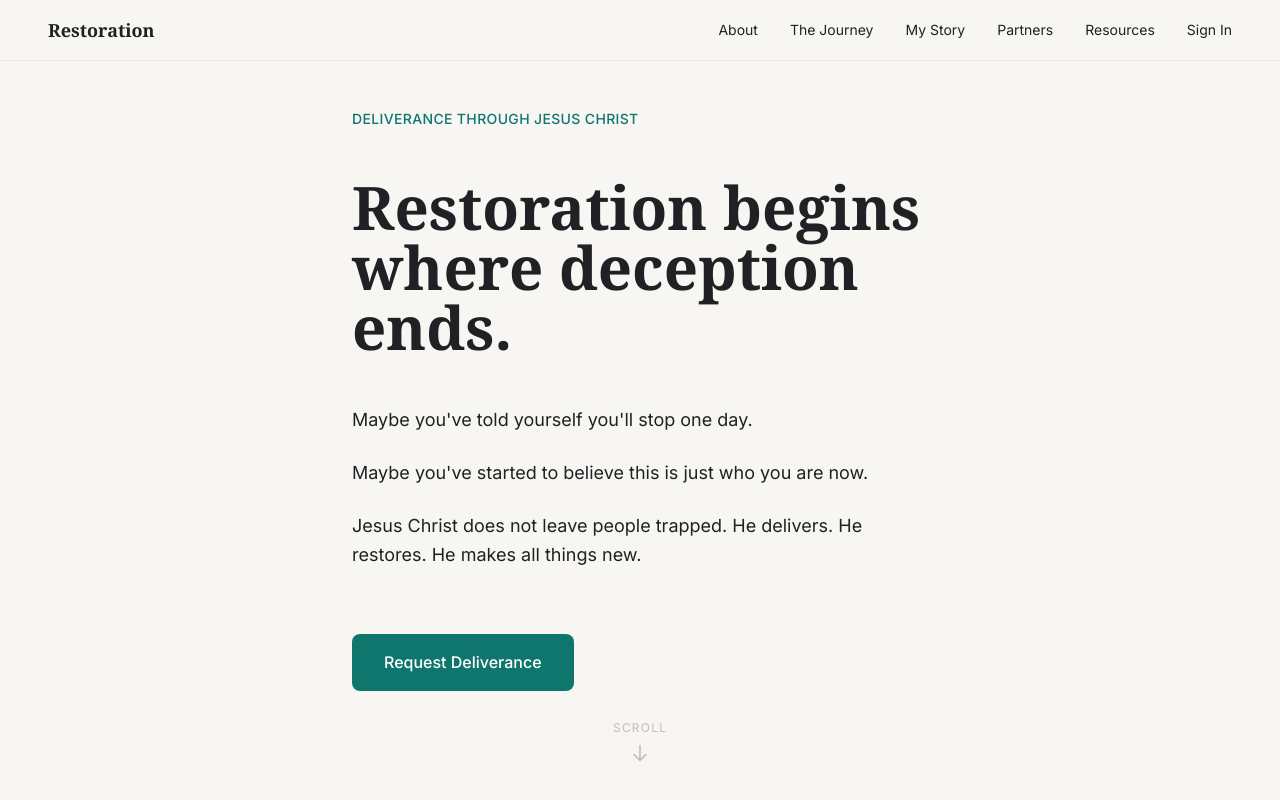
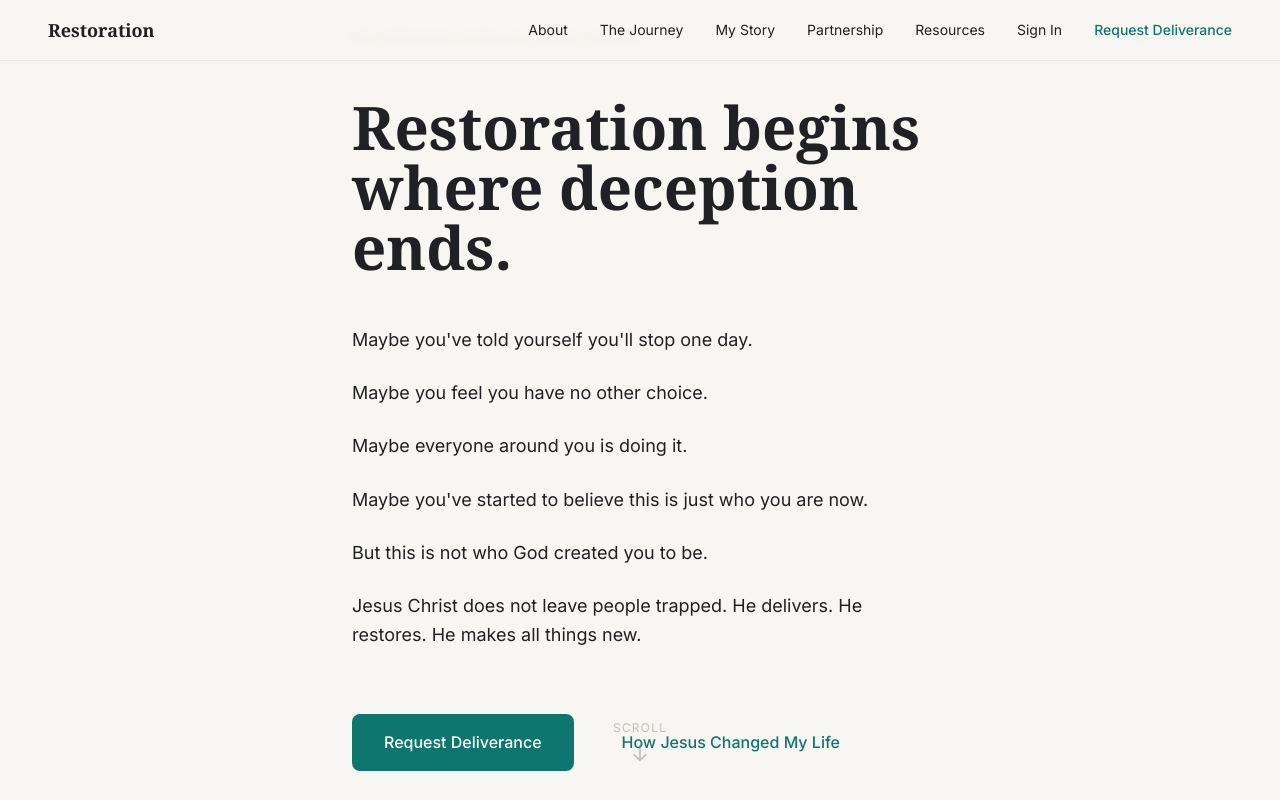
Before and after one commit to whoisjimilitan/restoration-community, a Next.js app in the folder apps/web/: page / in a window 1280 px wide. Shown: the top 800 px of the page. Built offline with nearby package versions, Linux system fonts and the light colour scheme; a web font is replaced by a local one.

Commit message:
Revert "refactor: Aesthetic audit - minimalism and focus refinement"
This reverts commit 125ea7d950acf5afe636d824f0c1d8192f378fea.

```diff
--- a/apps/web/src/app/components/landing/CommunitySection.tsx
+++ b/apps/web/src/app/components/landing/CommunitySection.tsx
@@ -14,7 +14,7 @@ export default function CommunitySection() {
           {/* Heading */}
           <div className="max-w-2xl">
             <h2 className="text-4xl md:text-5xl font-serif font-bold text-rc-text leading-tight">
-              Transformation was never meant to happen in a vacuum.
+              Walking the Journey Together
             </h2>
           </div>
 
--- a/apps/web/src/app/components/landing/HeroSection.tsx
+++ b/apps/web/src/app/components/landing/HeroSection.tsx
@@ -49,26 +49,43 @@ export default function HeroSection() {
               Maybe you&apos;ve told yourself you&apos;ll stop one day.
             </p>
             <p className="text-lg text-rc-text leading-relaxed mt-6">
+              Maybe you feel you have no other choice.
+            </p>
+            <p className="text-lg text-rc-text leading-relaxed mt-6">
+              Maybe everyone around you is doing it.
+            </p>
+            <p className="text-lg text-rc-text leading-relaxed mt-6">
               Maybe you&apos;ve started to believe this is just who you are now.
+            </p>
+            <p className="text-lg text-rc-text leading-relaxed mt-6">
+              But this is not who God created you to be.
             </p>
             <p className="text-lg text-rc-text leading-relaxed mt-6">
               Jesus Christ does not leave people trapped. He delivers. He restores. He makes all things new.
             </p>
           </div>
 
-          {/* CTA Button */}
+          {/* CTA Buttons */}
           <div
             className={`transform transition-all duration-700 pt-4 ${
               isLoaded ? 'opacity-100 translate-y-0' : 'opacity-0 translate-y-4'
             }`}
             style={{ transitionDelay: '480ms' }}
           >
+            <div className="flex flex-col sm:flex-row gap-4">
               <Link
                 href="/deliverance"
                 className="inline-flex items-center justify-center px-8 py-4 bg-rc-accent text-white font-medium rounded-lg hover:bg-rc-text transition-all duration-200 focus:outline-none focus:ring-2 focus:ring-rc-accent focus:ring-offset-2 focus:ring-offset-rc-bg"
               >
                 Request Deliverance
               </Link>
+              <Link
+                href="#story"
+                className="inline-flex items-center justify-center px-8 py-4 text-rc-accent font-medium hover:text-rc-text transition-colors duration-200"
+              >
+                How Jesus Changed My Life
+              </Link>
+            </div>
           </div>
         </div>
 
--- a/apps/web/src/app/components/landing/HonestWorkSection.tsx
+++ b/apps/web/src/app/components/landing/HonestWorkSection.tsx
@@ -7,7 +7,7 @@ export default function HonestWorkSection() {
         <div className="space-y-8">
           <div>
             <h2 className="text-4xl md:text-5xl font-serif font-bold text-rc-text leading-tight">
-              Life Rebuilt
+              The Holy Spirit Restores Every Part of Our Lives
             </h2>
           </div>
 
--- a/apps/web/src/app/components/landing/Navigation.tsx
+++ b/apps/web/src/app/components/landing/Navigation.tsx
@@ -26,13 +26,19 @@ export default function Navigation() {
             My Story
           </Link>
           <Link href="#community" className="text-sm text-rc-text hover:text-rc-accent transition-colors duration-200">
-            Partners
+            Partnership
           </Link>
           <Link href="#resources" className="text-sm text-rc-text hover:text-rc-accent transition-colors duration-200">
             Resources
           </Link>
           <Link href="/auth/signin" className="text-sm text-rc-text hover:text-rc-accent transition-colors duration-200">
             Sign In
+          </Link>
+          <Link
+            href="/auth/register"
+            className="text-sm font-medium text-rc-accent hover:text-rc-text transition-colors duration-200"
+          >
+            Request Deliverance
           </Link>
         </div>
 
@@ -59,7 +65,7 @@ export default function Navigation() {
               Journey
             </Link>
             <Link href="#community" className="block text-sm text-rc-text hover:text-rc-accent transition-colors">
-              Partners
+              Community
             </Link>
             <Link href="#resources" className="block text-sm text-rc-text hover:text-rc-accent transition-colors">
               Resources
@@ -67,6 +73,9 @@ export default function Navigation() {
             <Link href="/auth/signin" className="block text-sm text-rc-text hover:text-rc-accent transition-colors">
               Sign In
             </Link>
+            <Link href="/auth/register" className="block text-sm font-medium text-rc-accent hover:text-rc-text transition-colors">
+              Request Deliverance
+            </Link>
           </div>
         </div>
       )}
--- a/apps/web/src/app/components/landing/RecognitionSection.tsx
+++ b/apps/web/src/app/components/landing/RecognitionSection.tsx
@@ -1,6 +1,4 @@
 'use client';
-
-import Link from 'next/link';
 
 export default function RecognitionSection() {
   return (
@@ -25,15 +23,6 @@ export default function RecognitionSection() {
             </p>
           </div>
 
-          <div className="pt-8">
-            <Link
-              href="#story"
-              className="inline-flex items-center justify-center px-8 py-4 text-rc-accent font-medium hover:text-rc-text transition-colors duration-200"
-            >
-              How Jesus Changed My Life
-            </Link>
-          </div>
-
         </div>
       </div>
     </section>
```
Lines whose indentation alone changed are shown as unchanged.
